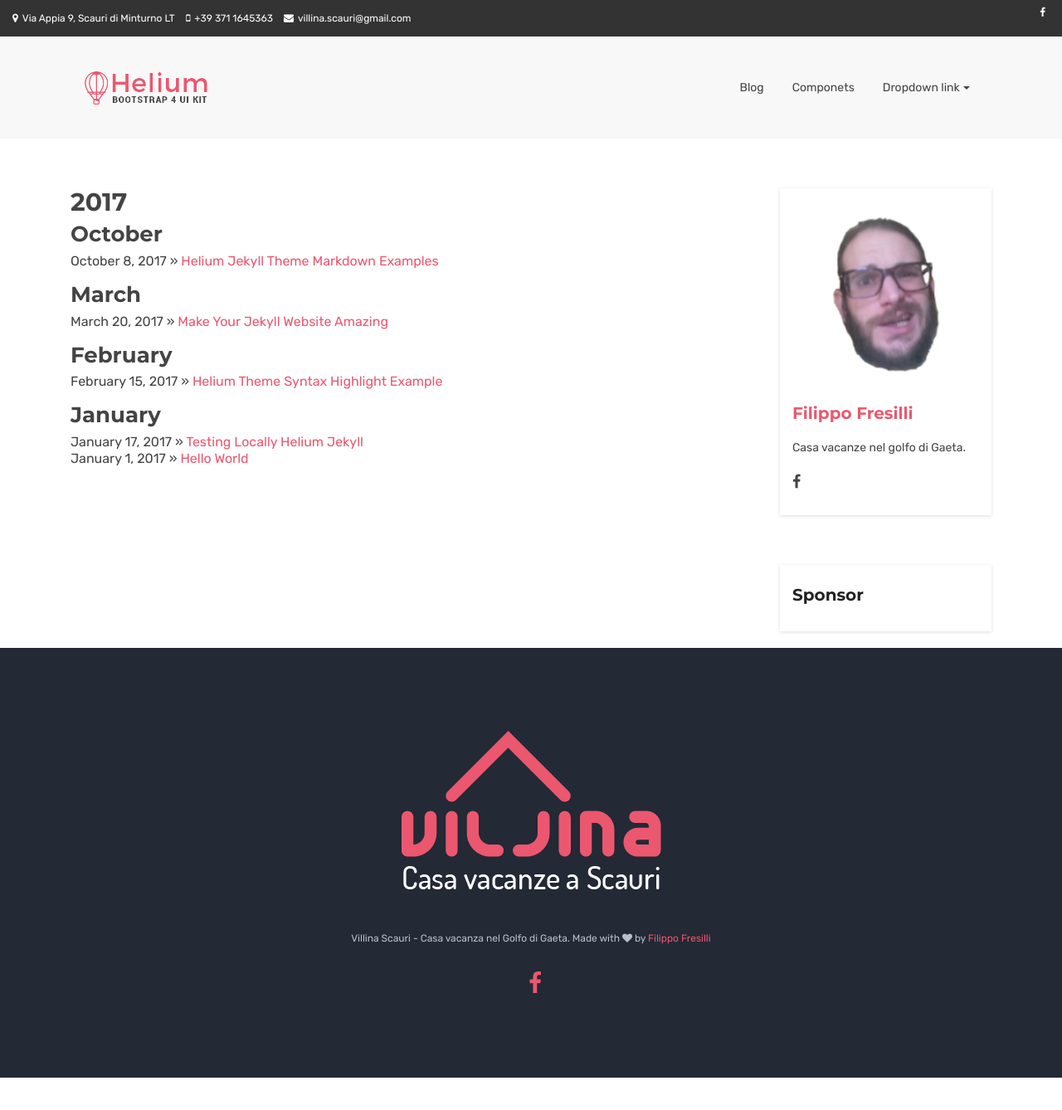
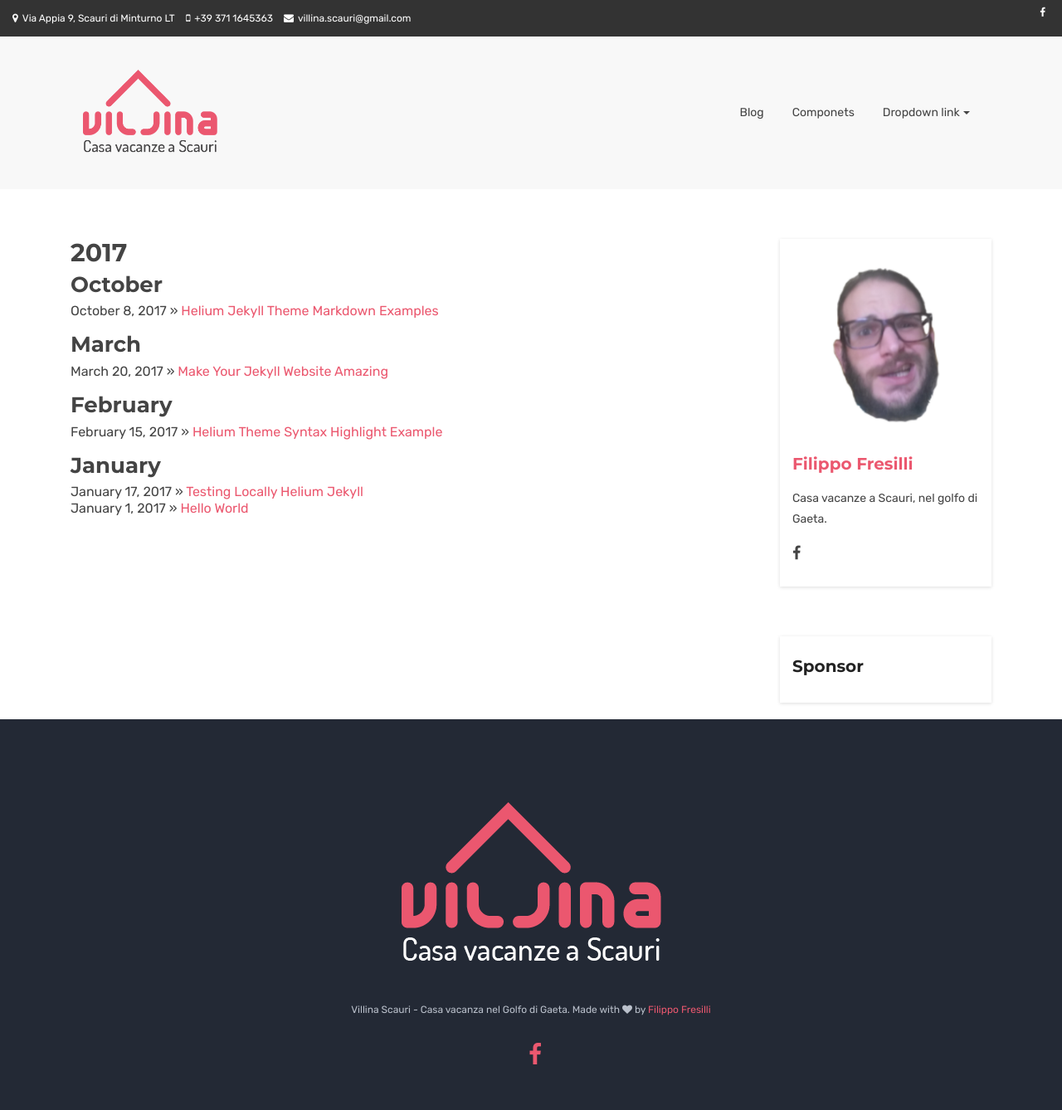
Before and after one commit to filippo-fresilli/villina-scauri, a Jekyll site: the page built from archive.html, in a window 1280 px wide. Shown: the top 1338 px of the page at 83% size. Built offline with Jekyll 4.4.1, drawn with Linux system fonts in a browser that asks for light colours; comment, search, counter and statistics services are not loaded.

```diff
--- a/_config.yml
+++ b/_config.yml
@@ -21,12 +21,12 @@ google_ad_client: ca-pub-9204963049240271
 post_limit: 5
 
 
-title : Villina Scauri
-tagline: Casa vacanze nel golfo di Gaeta.
+title : Villina Scauri 🏡
+tagline: Casa vacanze a Scauri, nel golfo di Gaeta.
 author :
   name : Filippo Fresilli
   site: https://villinascauri.com
-  description : Casa vacanze nel golfo di Gaeta.
+  description : Casa vacanze a Scauri, nel golfo di Gaeta.
   image : social-image.png
   email : villina.scauri@gmail.com
   # github :
```
Also changed, not shown: assets/images/logo.png.
